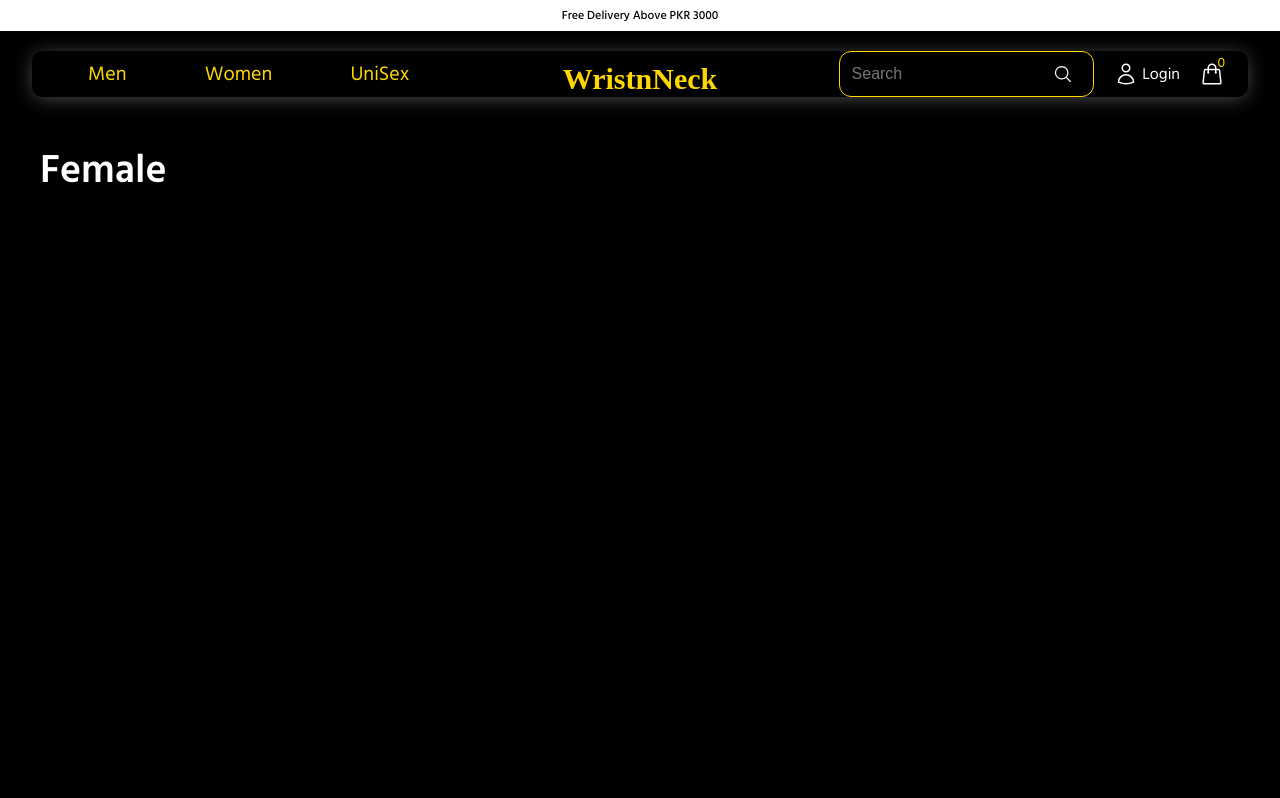
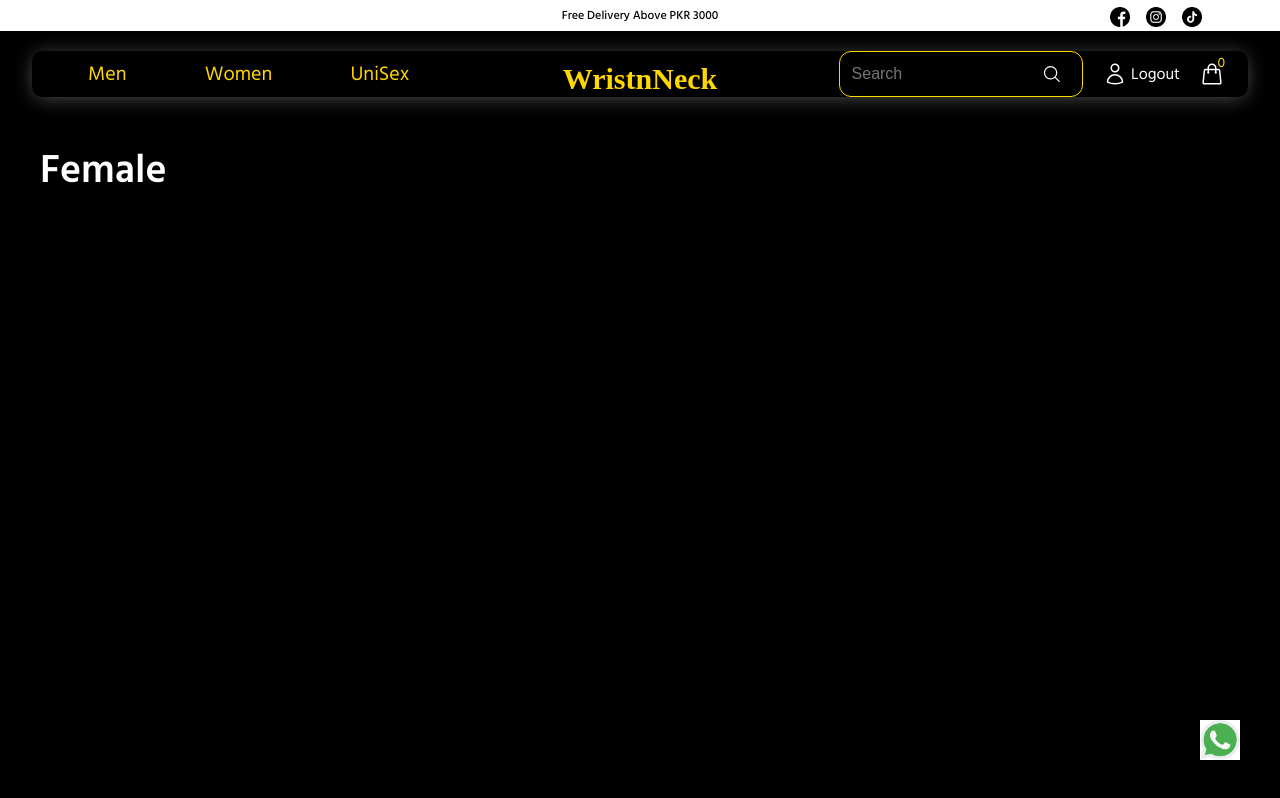
Before and after one commit to mywebnersvg/sample3, a plain HTML site: page female.html in a window 1280 px wide. Drawn offline with Linux system fonts and the light colour scheme; a web font is replaced by a local one.

Commit message:
fix the ui

```diff
--- a/female.html
+++ b/female.html
@@ -18,8 +18,23 @@
     <script src="./female.js"></script>
   </head>
   <body>
+    <a href="https://wa.me/923127044201?text=Hi%2C%20I%20want%20to%20place%20an%20order" class="whatsaapIcon" target="_blank">
+      <img src="./images/whatsaap.jpg" alt="whatsaap"/>
+    </a>
+
     <div class="banner">
       <p>Free Delivery Above PKR 3000</p>
+      <div class="socialIconsMain">
+        <a href="#">
+          <img src="./images/facebook.jpg.jpg" alt="facebook"/>
+        </a>
+        <a href="https://www.instagram.com/wristnneck.pk?igsh=OHdhcWNqNnpsOWlj">
+          <img src="./images/instagram.jpg" alt="Instagram"/>
+        </a>
+        <a href="https://www.tiktok.com/@wrist.n.neck?_t=ZS-8uK4n8Vn4ki&_r=1">
+          <img src="./images/tiktok.jpg" alt="tikTok"/>
+        </a>
+      </div>
     </div>
     <nav class="container">
       <div class="navMain">
--- a/female.js
+++ b/female.js
@@ -33,14 +33,14 @@ document.addEventListener("DOMContentLoaded", () => {
       profileLink.innerHTML = `
         <svg xmlns="http://www.w3.org/2000/svg" fill="none" viewBox="0 0 24 24" stroke-width="1.5" stroke="currentColor" class="iconNav" id="loginIcon">
           <path stroke-linecap="round" stroke-linejoin="round" d="M15.75 6a3.75 3.75 0 1 1-7.5 0 3.75 3.75 0 0 1 7.5 0ZM4.501 20.118a7.5 7.5 0 0 1 14.998 0A17.933 17.933 0 0 1 12 21.75c-2.676 0-5.216-.584-7.499-1.632Z" />
-        </svg> Logout
+        </svg> <p> Logout</p>
       `;
     } else {
       profileLink.href = "./login.html";
       profileLink.innerHTML = `
         <svg xmlns="http://www.w3.org/2000/svg" fill="none" viewBox="0 0 24 24" stroke-width="1.5" stroke="currentColor" class="iconNav" id="loginIcon">
           <path stroke-linecap="round" stroke-linejoin="round" d="M15.75 6a3.75 3.75 0 1 1-7.5 0 3.75 3.75 0 0 1 7.5 0ZM4.501 20.118a7.5 7.5 0 0 1 14.998 0A17.933 17.933 0 0 1 12 21.75c-2.676 0-5.216-.584-7.499-1.632Z" />
-        </svg> Login
+        </svg>  <p> Logout</p>
       `;
     }
   }
--- a/uniSex.js
+++ b/uniSex.js
@@ -33,14 +33,14 @@ document.addEventListener("DOMContentLoaded", () => {
       profileLink.innerHTML = `
         <svg xmlns="http://www.w3.org/2000/svg" fill="none" viewBox="0 0 24 24" stroke-width="1.5" stroke="currentColor" class="iconNav" id="loginIcon">
           <path stroke-linecap="round" stroke-linejoin="round" d="M15.75 6a3.75 3.75 0 1 1-7.5 0 3.75 3.75 0 0 1 7.5 0ZM4.501 20.118a7.5 7.5 0 0 1 14.998 0A17.933 17.933 0 0 1 12 21.75c-2.676 0-5.216-.584-7.499-1.632Z" />
-        </svg> Logout
+        </svg> <p> Logout </p>
       `;
     } else {
       profileLink.href = "./login.html";
       profileLink.innerHTML = `
         <svg xmlns="http://www.w3.org/2000/svg" fill="none" viewBox="0 0 24 24" stroke-width="1.5" stroke="currentColor" class="iconNav" id="loginIcon">
           <path stroke-linecap="round" stroke-linejoin="round" d="M15.75 6a3.75 3.75 0 1 1-7.5 0 3.75 3.75 0 0 1 7.5 0ZM4.501 20.118a7.5 7.5 0 0 1 14.998 0A17.933 17.933 0 0 1 12 21.75c-2.676 0-5.216-.584-7.499-1.632Z" />
-        </svg> Login
+        </svg> <p> Login </p>
       `;
     }
   }
```
Also changed, not shown: uniSex.html (+15 -0 lines).
